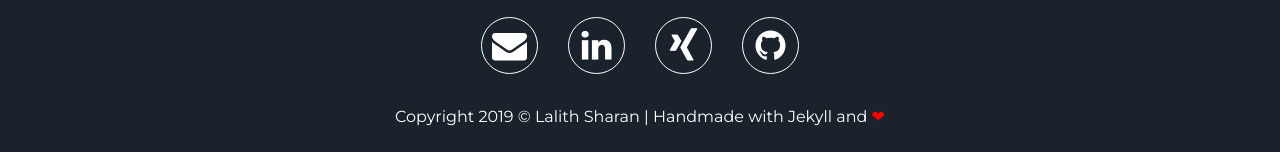
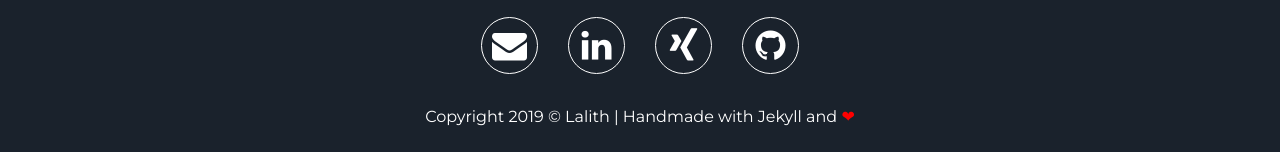
Before and after one commit to lalithnag/lalithnag.github.io, a Jekyll site: the page built from index.html, in a window 1280 px wide and 900 px high, scrolled down 2151 px. Shown: the part 745-897 px from the top of the window. Built offline with Jekyll 4.4.1, drawn with Linux system fonts in a browser that asks for light colours.

Commit message:
Update _config.yml

```diff
--- a/_config.yml
+++ b/_config.yml
@@ -7,7 +7,7 @@ url: 'https://lalithnag.github.io/' # production url
 #url: 'https://localhost:4000' #development url
 
 # User settings
-username: Lalith Sharan
+username: Lalith
 user_description: Hello! 👋 I'm Lalith, a medical systems engineer focused on deep learning and computer vision for healthcare applications – in particular registration, segmentation and depth-reconstruction. Feel free to check out the stuff I do and get in touch!
 user_title: Computer vision | Deep Learning | Healthcare
 email: lalith.sharan@ovgu.de
```
